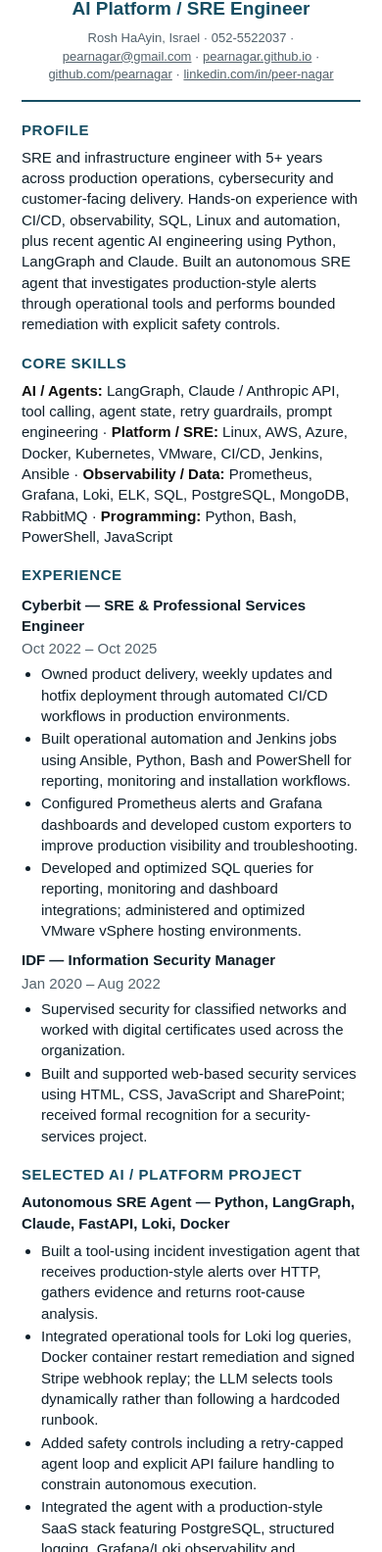
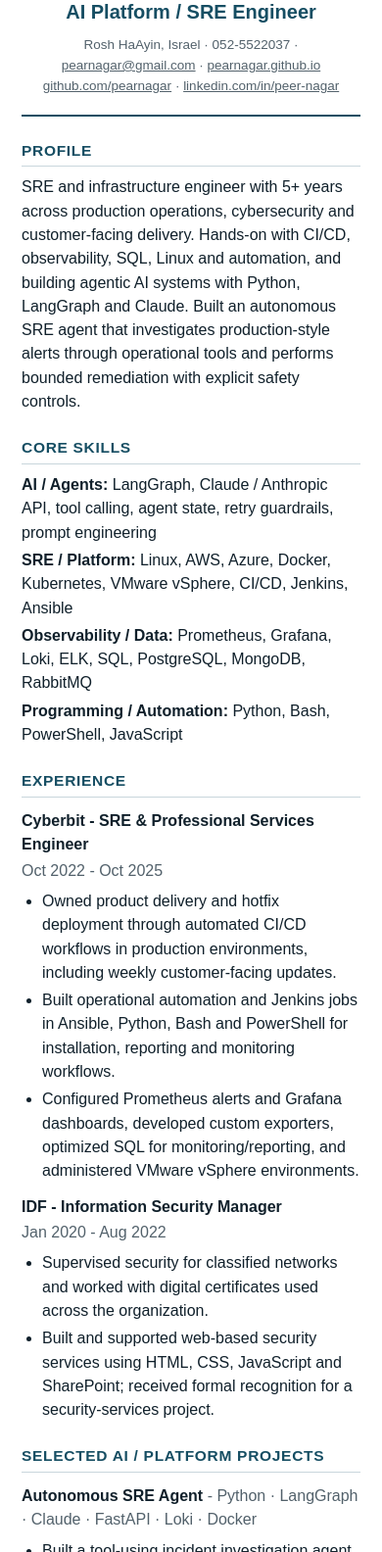
Before and after one commit to pearnagar/pearnagar.github.io, a website: page resume-ai-platform.html in a window 390 px wide. Shown: the part 84-1668 px from the top of the page at 98% size. Drawn offline with Linux system fonts and the light colour scheme.

Commit message:
Improve tailored AI Platform CV layout

```diff
--- a/resume-ai-platform.html
+++ b/resume-ai-platform.html
@@ -3,58 +3,102 @@
 <head>
   <meta charset="utf-8" />
   <meta name="viewport" content="width=device-width, initial-scale=1" />
-  <meta name="description" content="Peer Nagar — AI Platform / SRE Engineer CV" />
+  <meta name="description" content="Peer Nagar - AI Platform / SRE Engineer CV" />
   <link rel="canonical" href="https://pearnagar.github.io/resume-ai-platform.html" />
   <title>Peer Nagar | AI Platform / SRE Engineer CV</title>
   <style>
-    :root{--ink:#10202b;--muted:#52616b;--accent:#164e63;--line:#d8e0e4;--paper:#fff;--bg:#eef3f5}
-    *{box-sizing:border-box} body{margin:0;background:var(--bg);color:var(--ink);font:15px/1.42 Arial,Helvetica,sans-serif}
-    .toolbar{max-width:900px;margin:20px auto 0;display:flex;justify-content:space-between;align-items:center;padding:0 18px}
+    :root{--ink:#10202b;--muted:#52616b;--accent:#164e63;--line:#c9d6dc;--paper:#fff;--bg:#eef3f5}
+    *{box-sizing:border-box}
+    body{margin:0;background:var(--bg);color:var(--ink);font:16px/1.52 Arial,Helvetica,sans-serif}
+    .toolbar{max-width:920px;margin:22px auto 0;display:flex;justify-content:space-between;align-items:center;padding:0 18px}
     .toolbar a,.toolbar button{font:inherit;border:1px solid var(--line);background:#fff;color:var(--ink);padding:10px 14px;border-radius:9px;text-decoration:none;cursor:pointer}
     .toolbar button{background:var(--accent);color:#fff;border-color:var(--accent)}
-    main{max-width:900px;margin:14px auto 32px;background:var(--paper);padding:44px 52px;box-shadow:0 12px 40px rgba(22,78,99,.12)}
-    header{text-align:center;border-bottom:2px solid var(--accent);padding-bottom:16px}
-    h1{margin:0;font-size:34px;letter-spacing:.03em} .role{font-size:19px;color:var(--accent);font-weight:700;margin:4px 0 7px}
-    .contact{font-size:13px;color:var(--muted)} .contact a{color:inherit}
-    section{margin-top:18px} h2{font-size:15px;color:var(--accent);letter-spacing:.04em;margin:0 0 7px;text-transform:uppercase}
-    p{margin:3px 0 7px} .job{margin-top:9px}.job-head{display:flex;justify-content:space-between;gap:16px;font-weight:700}.job-head span:last-child{white-space:nowrap;color:var(--muted);font-weight:400}
-    ul{margin:5px 0 0;padding-left:20px} li{margin:2px 0}.skills strong{color:#111}.project-title{font-weight:700}
-    @media(max-width:700px){main{margin:0;padding:28px 22px;box-shadow:none}.toolbar{display:none}.job-head{display:block}.job-head span:last-child{display:block;margin-top:2px}}
-    @media print{body{background:#fff;font-size:11pt}.toolbar{display:none}main{box-shadow:none;margin:0;max-width:none;padding:10mm 12mm}section{margin-top:10px}h1{font-size:24pt}.role{font-size:13pt}a{color:inherit;text-decoration:none}}
+    main{max-width:920px;margin:14px auto 34px;background:var(--paper);padding:48px 56px;box-shadow:0 12px 40px rgba(22,78,99,.12)}
+    header{text-align:center;border-bottom:2px solid var(--accent);padding-bottom:18px}
+    h1{margin:0;font-size:36px;letter-spacing:.03em}
+    .role{font-size:20px;color:var(--accent);font-weight:700;margin:5px 0 9px}
+    .contact{font-size:13.5px;color:var(--muted);line-height:1.55}
+    .contact a{color:inherit}
+    section{margin-top:23px}
+    h2{font-size:15.5px;color:var(--accent);letter-spacing:.045em;margin:0 0 9px;text-transform:uppercase;border-bottom:1px solid var(--line);padding-bottom:4px}
+    p{margin:4px 0 8px}
+    .skill-line{margin:4px 0}
+    .job,.project{margin-top:12px}
+    .job-head{display:flex;justify-content:space-between;gap:18px;font-weight:700}
+    .job-head span:last-child{white-space:nowrap;color:var(--muted);font-weight:400}
+    .tech{color:var(--muted);font-weight:400}
+    ul{margin:7px 0 0;padding-left:21px}
+    li{margin:4px 0}
+    .project-title{font-weight:700;margin-bottom:2px}
+    footer{margin-top:24px;padding-top:12px;border-top:1px solid var(--line);font-size:13px;color:var(--muted)}
+    @media(max-width:700px){
+      main{margin:0;padding:30px 22px;box-shadow:none}
+      .toolbar{display:none}
+      .job-head{display:block}
+      .job-head span:last-child{display:block;margin-top:2px}
+      h1{font-size:30px}
+    }
+    @media print{
+      body{background:#fff;font-size:10.4pt;line-height:1.38}
+      .toolbar{display:none}
+      main{box-shadow:none;margin:0;max-width:none;padding:10mm 13mm}
+      header{padding-bottom:9px}
+      section{margin-top:11px}
+      h1{font-size:23pt}
+      .role{font-size:13pt;margin:2px 0 5px}
+      h2{font-size:10.5pt;margin-bottom:5px}
+      p{margin:2px 0 4px}
+      ul{margin-top:3px}
+      li{margin:1.5px 0}
+      footer{display:none}
+      a{color:inherit;text-decoration:none}
+    }
   </style>
 </head>
 <body>
-  <div class="toolbar"><a href="./index.html">← Portfolio</a><button type="button" onclick="window.print()">Print / Save as PDF</button></div>
+  <div class="toolbar">
+    <a href="./index.html">← Portfolio</a>
+    <button type="button" onclick="window.print()">Print / Save as PDF</button>
+  </div>
+
   <main>
     <header>
       <h1>PEER NAGAR</h1>
       <div class="role">AI Platform / SRE Engineer</div>
-      <div class="contact">Rosh HaAyin, Israel · 052-5522037 · <a href="mailto:pearnagar@gmail.com">pearnagar@gmail.com</a> · <a href="https://pearnagar.github.io/">pearnagar.github.io</a> · <a href="https://github.com/pearnagar">github.com/pearnagar</a> · <a href="https://www.linkedin.com/in/peer-nagar">linkedin.com/in/peer-nagar</a></div>
+      <div class="contact">
+        Rosh HaAyin, Israel · 052-5522037 · <a href="mailto:pearnagar@gmail.com">pearnagar@gmail.com</a> ·
+        <a href="https://pearnagar.github.io/">pearnagar.github.io</a><br />
+        <a href="https://github.com/pearnagar">github.com/pearnagar</a> ·
+        <a href="https://www.linkedin.com/in/peer-nagar">linkedin.com/in/peer-nagar</a>
+      </div>
     </header>
 
     <section>
       <h2>Profile</h2>
-      <p>SRE and infrastructure engineer with 5+ years across production operations, cybersecurity and customer-facing delivery. Hands-on experience with CI/CD, observability, SQL, Linux and automation, plus recent agentic AI engineering using Python, LangGraph and Claude. Built an autonomous SRE agent that investigates production-style alerts through operational tools and performs bounded remediation with explicit safety controls.</p>
+      <p>SRE and infrastructure engineer with 5+ years across production operations, cybersecurity and customer-facing delivery. Hands-on with CI/CD, observability, SQL, Linux and automation, and building agentic AI systems with Python, LangGraph and Claude. Built an autonomous SRE agent that investigates production-style alerts through operational tools and performs bounded remediation with explicit safety controls.</p>
     </section>
 
-    <section class="skills">
+    <section>
       <h2>Core Skills</h2>
-      <p><strong>AI / Agents:</strong> LangGraph, Claude / Anthropic API, tool calling, agent state, retry guardrails, prompt engineering · <strong>Platform / SRE:</strong> Linux, AWS, Azure, Docker, Kubernetes, VMware, CI/CD, Jenkins, Ansible · <strong>Observability / Data:</strong> Prometheus, Grafana, Loki, ELK, SQL, PostgreSQL, MongoDB, RabbitMQ · <strong>Programming:</strong> Python, Bash, PowerShell, JavaScript</p>
+      <p class="skill-line"><strong>AI / Agents:</strong> LangGraph, Claude / Anthropic API, tool calling, agent state, retry guardrails, prompt engineering</p>
+      <p class="skill-line"><strong>SRE / Platform:</strong> Linux, AWS, Azure, Docker, Kubernetes, VMware vSphere, CI/CD, Jenkins, Ansible</p>
+      <p class="skill-line"><strong>Observability / Data:</strong> Prometheus, Grafana, Loki, ELK, SQL, PostgreSQL, MongoDB, RabbitMQ</p>
+      <p class="skill-line"><strong>Programming / Automation:</strong> Python, Bash, PowerShell, JavaScript</p>
     </section>
 
     <section>
       <h2>Experience</h2>
       <div class="job">
-        <div class="job-head"><span>Cyberbit — SRE &amp; Professional Services Engineer</span><span>Oct 2022 – Oct 2025</span></div>
+        <div class="job-head"><span>Cyberbit - SRE &amp; Professional Services Engineer</span><span>Oct 2022 - Oct 2025</span></div>
         <ul>
-          <li>Owned product delivery, weekly updates and hotfix deployment through automated CI/CD workflows in production environments.</li>
-          <li>Built operational automation and Jenkins jobs using Ansible, Python, Bash and PowerShell for reporting, monitoring and installation workflows.</li>
-          <li>Configured Prometheus alerts and Grafana dashboards and developed custom exporters to improve production visibility and troubleshooting.</li>
-          <li>Developed and optimized SQL queries for reporting, monitoring and dashboard integrations; administered and optimized VMware vSphere hosting environments.</li>
+          <li>Owned product delivery and hotfix deployment through automated CI/CD workflows in production environments, including weekly customer-facing updates.</li>
+          <li>Built operational automation and Jenkins jobs in Ansible, Python, Bash and PowerShell for installation, reporting and monitoring workflows.</li>
+          <li>Configured Prometheus alerts and Grafana dashboards, developed custom exporters, optimized SQL for monitoring/reporting, and administered VMware vSphere environments.</li>
         </ul>
       </div>
+
       <div class="job">
-        <div class="job-head"><span>IDF — Information Security Manager</span><span>Jan 2020 – Aug 2022</span></div>
+        <div class="job-head"><span>IDF - Information Security Manager</span><span>Jan 2020 - Aug 2022</span></div>
         <ul>
           <li>Supervised security for classified networks and worked with digital certificates used across the organization.</li>
           <li>Built and supported web-based security services using HTML, CSS, JavaScript and SharePoint; received formal recognition for a security-services project.</li>
@@ -63,21 +107,35 @@
     </section>
 
     <section>
-      <h2>Selected AI / Platform Project</h2>
-      <p class="project-title">Autonomous SRE Agent — Python, LangGraph, Claude, FastAPI, Loki, Docker</p>
-      <ul>
-        <li>Built a tool-using incident investigation agent that receives production-style alerts over HTTP, gathers evidence and returns root-cause analysis.</li>
-        <li>Integrated operational tools for Loki log queries, Docker container restart remediation and signed Stripe webhook replay; the LLM selects tools dynamically rather than following a hardcoded runbook.</li>
-        <li>Added safety controls including a retry-capped agent loop and explicit API failure handling to constrain autonomous execution.</li>
-        <li>Integrated the agent with a production-style SaaS stack featuring PostgreSQL, structured logging, Grafana/Loki observability and idempotent webhook processing.</li>
-      </ul>
+      <h2>Selected AI / Platform Projects</h2>
+      <div class="project">
+        <p class="project-title">Autonomous SRE Agent <span class="tech">- Python · LangGraph · Claude · FastAPI · Loki · Docker</span></p>
+        <ul>
+          <li>Built a tool-using incident investigation agent that receives production-style alerts, gathers evidence from Loki and returns root-cause analysis.</li>
+          <li>Connected bounded remediation tools including Docker container restart and signed Stripe webhook replay; tool selection is dynamic rather than a hardcoded runbook.</li>
+          <li>Added retry-capped graph execution and explicit API failure handling to constrain autonomous behavior.</li>
+        </ul>
+      </div>
+
+      <div class="project">
+        <p class="project-title">CS2 Analytics Engine <span class="tech">- Kubernetes · Helm · FastAPI · PostgreSQL · Prometheus · Grafana</span></p>
+        <ul>
+          <li>Packaged a data/analytics platform as a single Helm release with health/readiness probes, Prometheus metrics and Grafana dashboards.</li>
+          <li>Implemented GitHub Actions for linting and container builds with Trivy image scanning, emphasizing delivery gates and operability.</li>
+        </ul>
+      </div>
     </section>
 
     <section>
       <h2>Education &amp; Certifications</h2>
-      <p><strong>B.Sc. Applied Mathematics — Bar-Ilan University</strong> · 2023–2025</p>
+      <p><strong>B.Sc. Applied Mathematics - Bar-Ilan University</strong> · 2023-2025</p>
       <p><strong>Microsoft Azure:</strong> AZ-104 Azure Administrator, AZ-900 Azure Fundamentals · <strong>Languages:</strong> Hebrew, English</p>
     </section>
+
+    <footer>
+      Portfolio: <a href="https://pearnagar.github.io/">pearnagar.github.io</a> ·
+      AI SRE Agent case study: <a href="./case-studies/ai-sre-agent.html">Autonomous SRE Agent</a>
+    </footer>
   </main>
 </body>
 </html>
```
